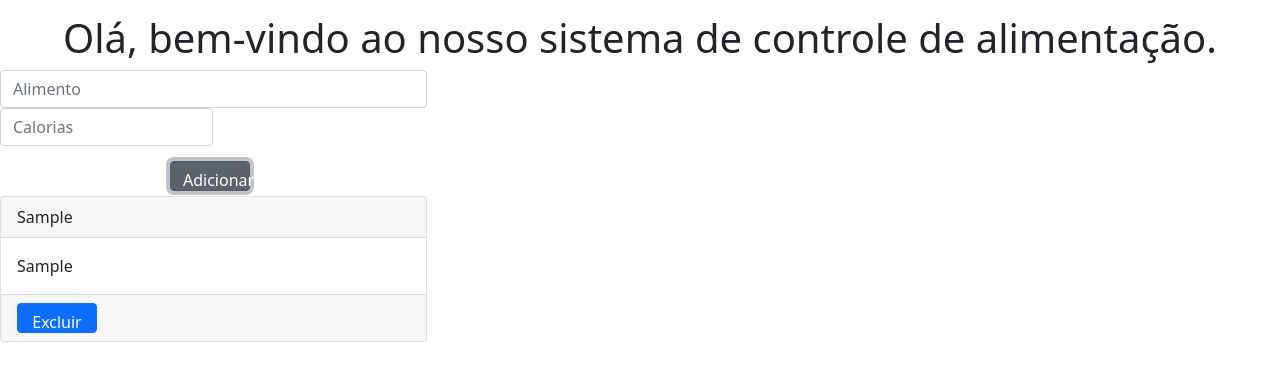
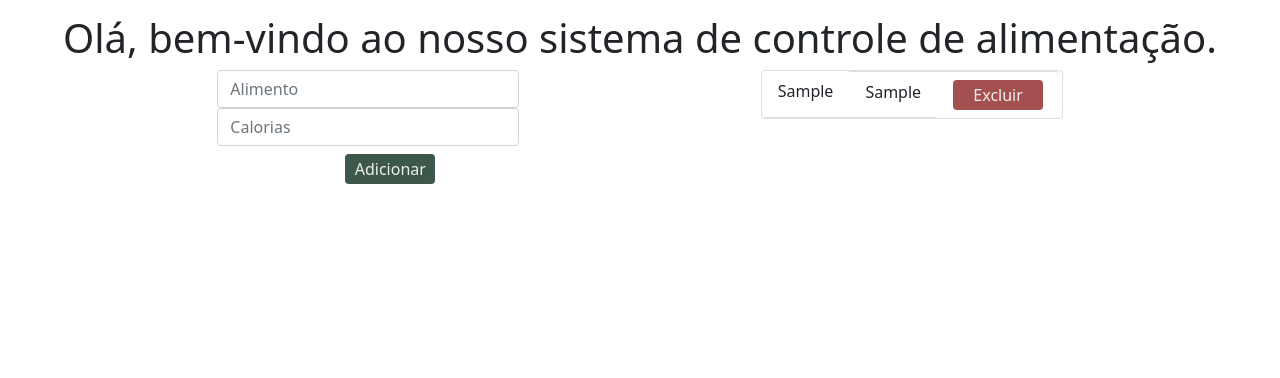
Before and after one commit to MateusCSantos26/Projeto-de-Controle-de-Alimenta-o, a React (Create React App) app in the folder frontend/controle-de-alimentacao/: page / in a window 1280 px wide. Both pictures are taken after typing "Sample", "Sample" into the empty fields and a click on the button "Adicionar". Shown: the part 334-712 px from the top of the page. Built offline with nearby package versions, Linux system fonts and the light colour scheme.

Commit message:
add bootstrap

```diff
--- a/frontend/controle-de-alimentacao/src/pages/sobre/sobre.css
+++ b/frontend/controle-de-alimentacao/src/pages/sobre/sobre.css
@@ -14,18 +14,24 @@ input, button {
     margin: 15px 10px 5px 100px;
   }
   .Adicionar{
-    margin: 15px 10px 5px 170px;
+    margin: 0.5rem 5rem 5rem 8rem;
+    border-radius: 0.25rem;
+  }
+
+  .Excluir{
+    border-radius: 0.25rem;
+    background-color: rgb(165, 80, 80);
   }
 
   button{
     cursor: pointer;
     background-color: rgb(61, 88, 74);
-    border-radius: 12px;
+    border-radius: 60px;
     border: 0;
     box-sizing: border-box;
     color: #eee;
     font-size: 15px;
     height: 30px;
     text-align: center;
-    width: 80px;
+    width: 90px;
   }
--- a/frontend/controle-de-alimentacao/src/pages/sobre/sobre.jsx
+++ b/frontend/controle-de-alimentacao/src/pages/sobre/sobre.jsx
@@ -1,6 +1,6 @@
 import React, { Component } from 'react';
 import './sobre.css';
-import { Col, Row, Button, Form, Card } from 'react-bootstrap';
+import { Col, Row, Button, Form, Card, ListGroup } from 'react-bootstrap';
 
 class Sobre extends Component {
     state = {
@@ -65,37 +65,40 @@ class Sobre extends Component {
                         </Col>
                     </Row>
                     <Row>
-                        <Col>
-                            <Col md={4}>
+                        <Col m={1}>
+                        </Col>
+                        <Col md={3}>
                                 <Form.Control id="alimento" type="text" placeholder="Alimento" value={this.state.alimento} onChange={this.novoAlimento}/>
-                            </Col>
-                            <Col md={2}>
                                 <Form.Control id="caloria" type="text" placeholder="Calorias" value={this.state.caloria} onChange={this.novaCaloria}/>
-                            </Col>
-                            <Col md={2}>
-                                <Button className="Adicionar" variant="secondary" style={{marginRight: '5px'}} onClick={this.adicionar}>Adicionar</Button>
-                            </Col>
+                                <button className="Adicionar" variant="secondary" style={{marginRight: '50px'}} onClick={this.adicionar}>Adicionar</button>
+
                         </Col>
-                    </Row>
-                    <Col md={4}>
+                        <Col m={4}>
+                        </Col>
+                    <Col md={3}>
                         <div id="lista">
                             {this.state.listaAlimentos.map((list, index) =>
                                 <Card key={index}>
-                                    <Card.Header>
-                                        {list.nome}
-                                    </Card.Header>
-                                    <Card.Body>
-                                        {list.caloria}
-                                    </Card.Body>
-                                    <Card.Footer>
-                                        <Button onClick={() => this.excluirAlimento(index)}>
-                                            Excluir
-                                        </Button>
-                                    </Card.Footer>
+                                    <ListGroup horizontal variant="flush">
+                                        <ListGroup.Item>
+                                            {list.nome}
+                                        </ListGroup.Item>
+                                        <ListGroup.Item>
+                                            {list.caloria}
+                                        </ListGroup.Item>
+                                        <ListGroup.Item>
+                                            <button className="Excluir" onClick={() => this.excluirAlimento(index)}>
+                                                Excluir
+                                            </button>
+                                        </ListGroup.Item>
+                                    </ListGroup>
                                 </Card>
                             )}
                         </div>
                     </Col>
+                    <Col m={1}>
+                        </Col>
+                    </Row>
                 </Col>
             </div>
         )
```
